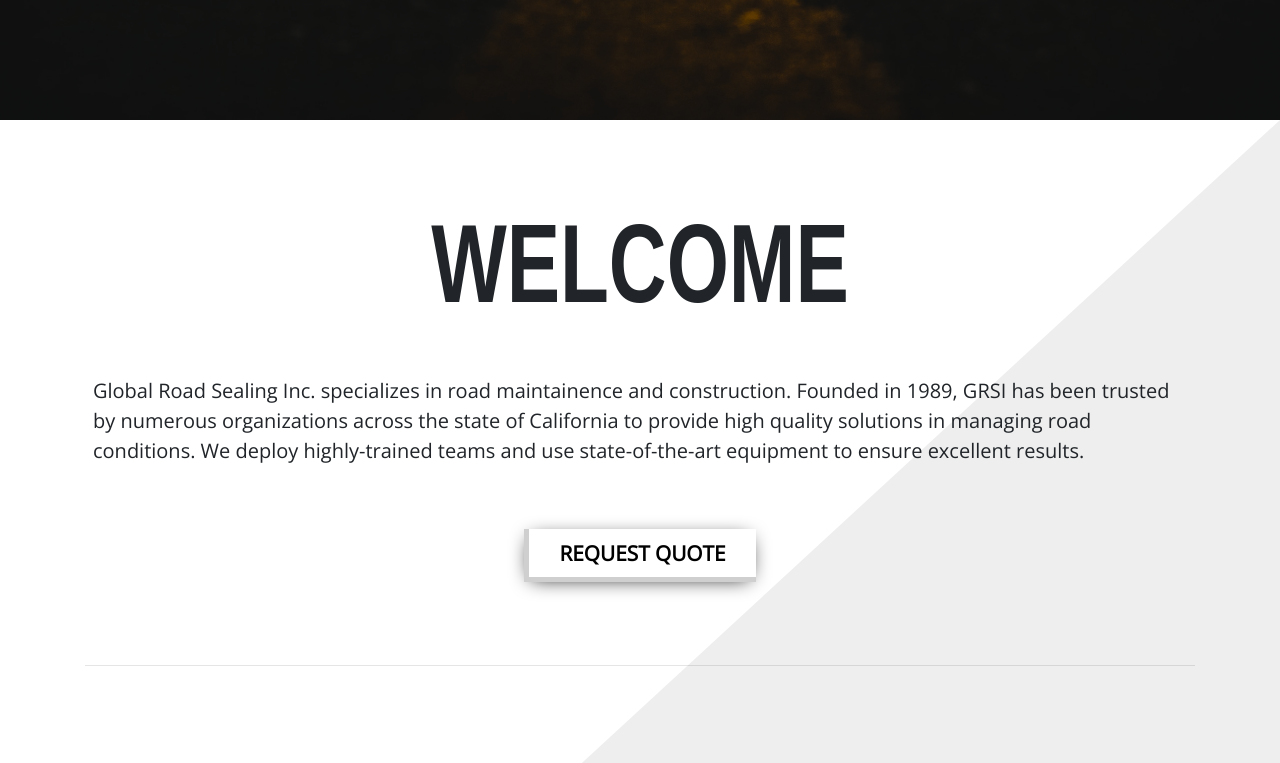
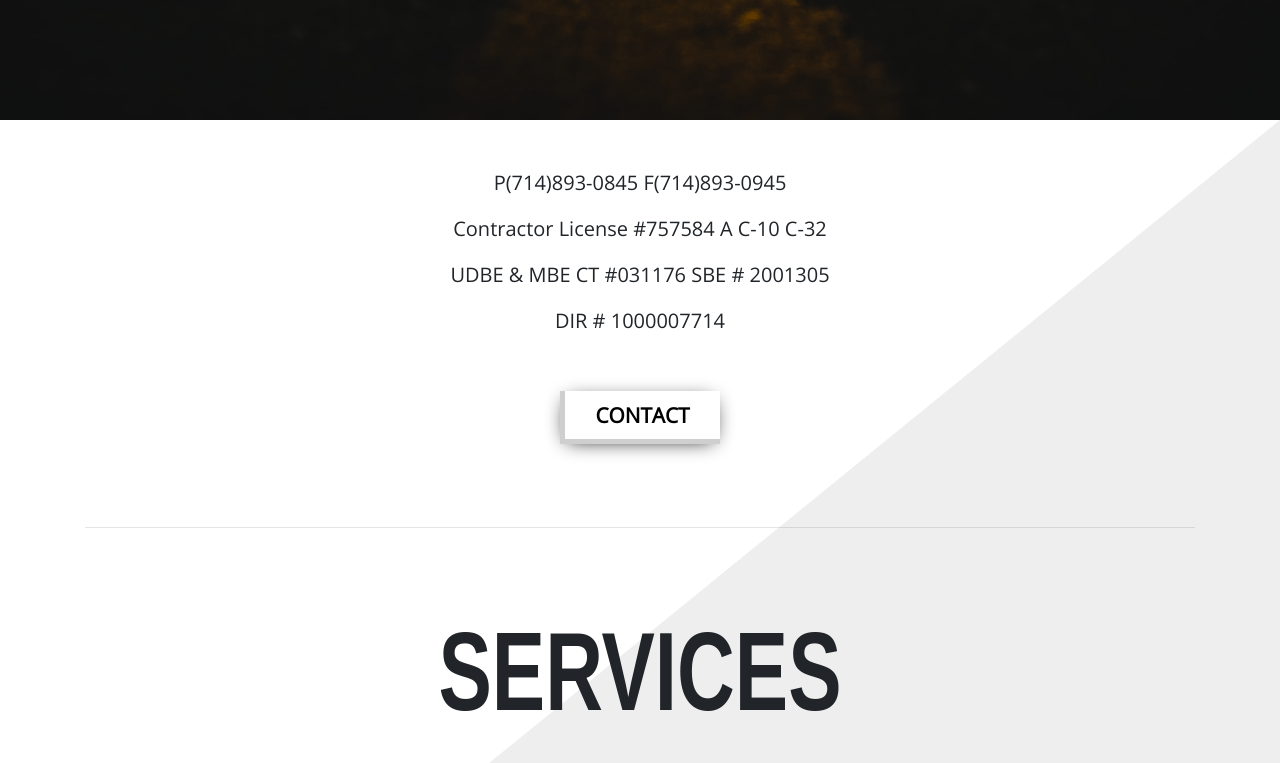
Before and after one commit to AlexanderDLe/GRSI, a React (Create React App) app in the folder client/: page / in a window 1280 px wide. Shown: the part 680-1443 px from the top of the page. Built offline with nearby package versions, Linux system fonts and the light colour scheme; a web font is replaced by a local one.

Commit message:
Pre Laptop Use.

```diff
--- a/client/src/App.css
+++ b/client/src/App.css
@@ -33,11 +33,8 @@
   box-shadow: 0px 3px 20px -7px black;
 }
 .request-button:hover {
-  padding: 12px 50px;
   box-shadow: 0px 3px 28px -8px black;
-  background: #f8faff;
-  color: black;
-  /* transform: scale(1.05); */
+  transform: scale(1.05);
   transition: all 0.5s ease-in-out;
 }
 .add-button {
@@ -189,14 +186,6 @@
   position: absolute;
   width: 5px;
   height: 0%;
-  transition: all 0.5s ease-in-out;
-}
-.dropdown-item:hover::before {
-  height: 109%;
-  transition: all 0.5s ease-in-out;
-}
-.nav-link:hover::before {
-  height: 70%;
   transition: all 0.5s ease-in-out;
 }
 .dropdown-menu,
--- a/client/src/components/layout/Landing.js
+++ b/client/src/components/layout/Landing.js
@@ -41,20 +41,20 @@
       </div>
       <div className="landing-services">
         <Container className="py-5">
-          <h1 className="py-5 GRSI-Title text-center font-weight-bold">
+          {/* <h1 className="py-5 GRSI-Title text-center font-weight-bold">
             WELCOME
-          </h1>
-          <p className="lead  p-2">
-            Global Road Sealing Inc. specializes in road maintainence and
-            construction. Founded in 1989, GRSI has been trusted by numerous
-            organizations across the state of California to provide high quality
-            solutions in managing road conditions. We deploy highly-trained
-            teams and use state-of-the-art equipment to ensure excellent
-            results.
+          </h1> */}
+          <p className="lead  text-center">P(714)893-0845 F(714)893-0945</p>
+          <p className="lead  text-center">
+            Contractor License #757584 A C-10 C-32
           </p>
+          <p className="lead  text-center">
+            UDBE & MBE CT #031176 SBE # 2001305
+          </p>
+          <p className="lead  text-center">DIR # 1000007714</p>
           <div className="text-center pt-5 pb-5">
             <Link to="/contact" className="borderStyle mb-5 request-button">
-              REQUEST QUOTE
+              CONTACT
             </Link>
           </div>
           <hr className="my-5" />
```
